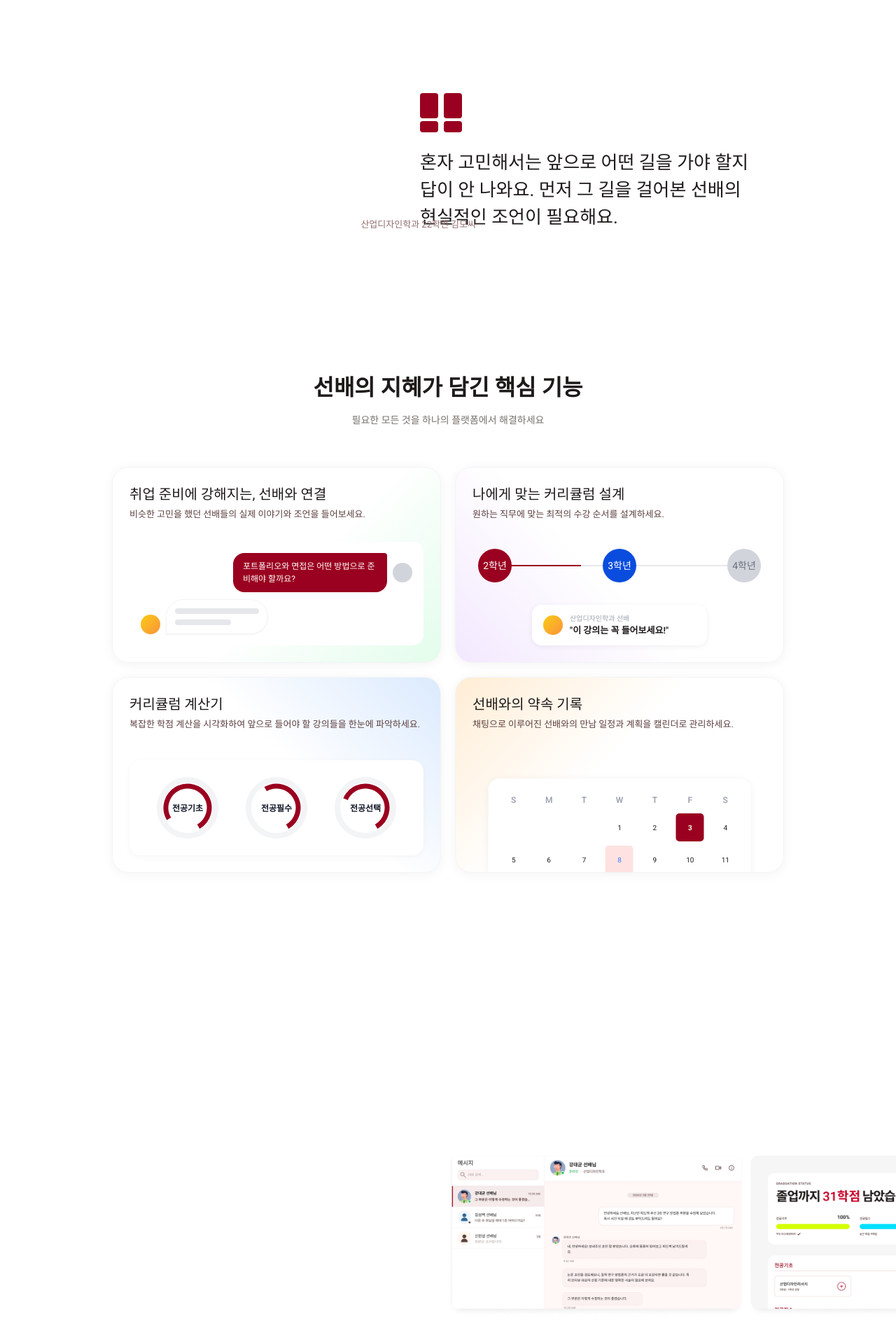
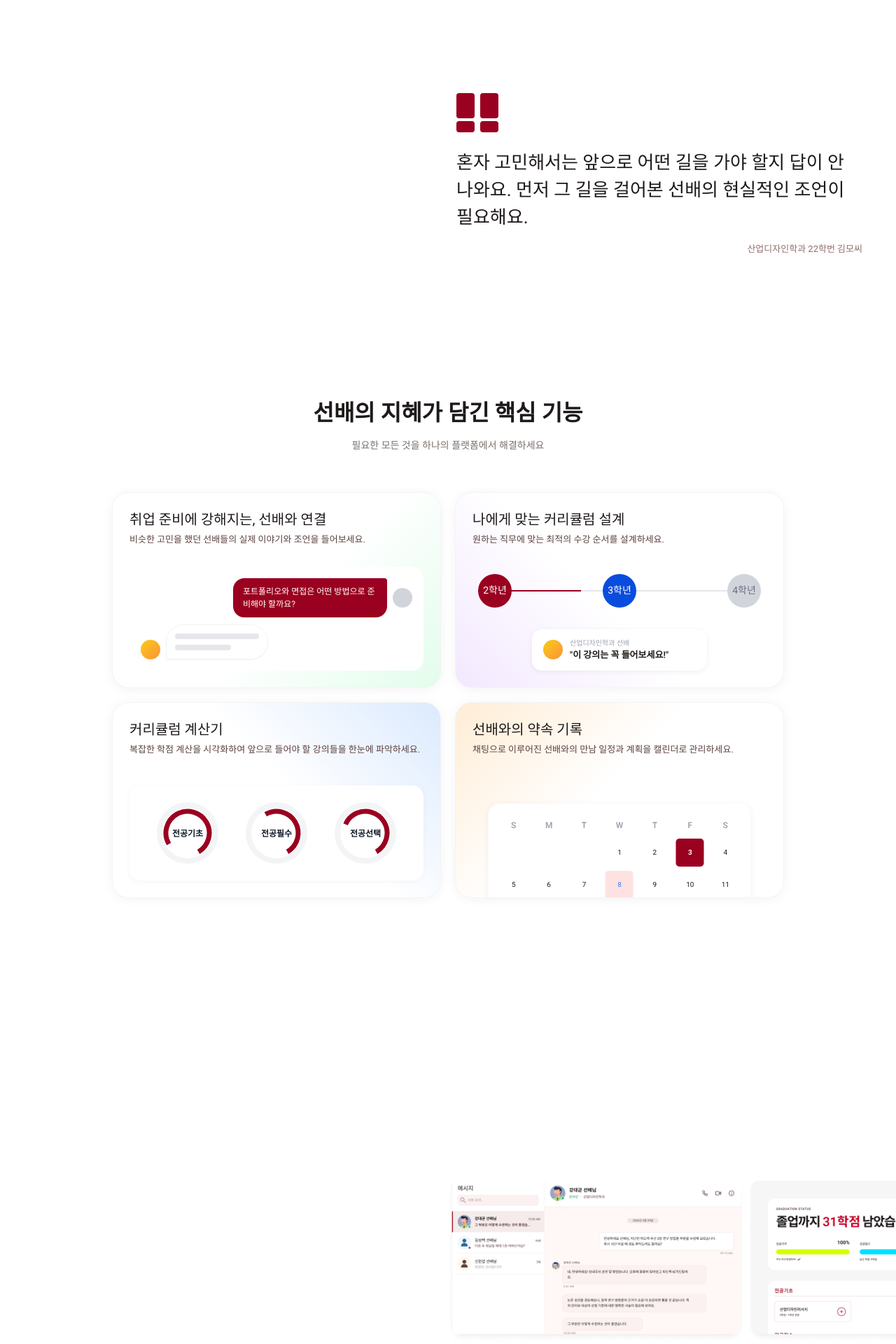
Before and after one commit to imtomyi/khunnect, a React (Vite) app in the folder frontend/: page / in a window 1280 px wide. Shown: the part 900-2820 px from the top of the page at 70% size. Built offline with nearby package versions, Linux system fonts and the light colour scheme; no server answers.

Commit message:
landing page

```diff
--- a/frontend/src/components/landing/QuoteSection.tsx
+++ b/frontend/src/components/landing/QuoteSection.tsx
@@ -7,21 +7,23 @@ interface QuoteSectionProps {
 
 export default function QuoteSection({ quote, author }: QuoteSectionProps) {
   return (
-    <section style={{ backgroundColor: "#FFFFFF", padding: "120px 200px 120px 600px", position: "relative" }}>
-      <div style={{ maxWidth: "640px", textAlign: "left" }}>
+    <section style={{ backgroundColor: "#FFFFFF", padding: "120px 48px" }}>
+      <div style={{ maxWidth: "1280px", margin: "0 auto", display: "flex", justifyContent: "flex-end" }}>
+        <div style={{ maxWidth: "580px" }}>
           <svg width="72" height="56" viewBox="0 0 72 56" fill="none" style={{ marginBottom: "24px" }}>
             <rect x="0" y="0" width="26" height="36" rx="4" fill={BRAND}/>
             <rect x="0" y="40" width="26" height="16" rx="4" fill={BRAND}/>
             <rect x="34" y="0" width="26" height="36" rx="4" fill={BRAND}/>
             <rect x="34" y="40" width="26" height="16" rx="4" fill={BRAND}/>
           </svg>
-        <p style={{ fontSize: "26px", fontWeight: 400, color: "#1F1A1A", lineHeight: 1.5, marginBottom: "0", fontFamily: "Roboto, sans-serif" }}>
+          <p style={{ fontSize: "26px", fontWeight: 400, color: "#1F1A1A", lineHeight: 1.5, margin: "0 0 16px", fontFamily: "Roboto, sans-serif" }}>
             {quote}
           </p>
-      </div>
-      <p style={{ position: "absolute", right: "600px", bottom: "120px", fontSize: "13px", color: "#916F6E", margin: 0 }}>
+          <p style={{ fontSize: "13px", color: "#916F6E", margin: 0, textAlign: "right" }}>
             {author}
           </p>
+        </div>
+      </div>
     </section>
   )
 }
--- a/frontend/src/components/landing/ScrollingFrame.tsx
+++ b/frontend/src/components/landing/ScrollingFrame.tsx
@@ -67,12 +67,12 @@ export default function ScrollingFrame() {
       <div style={{
         position: "sticky",
         top: 0,
+        width: "100%",
         height: "100vh",
         overflow: "hidden",
-        display: "flex",
-        alignItems: "center",
         backgroundColor: "#FFFFFF",
       }}>
+        {/* position: absolute → 레이아웃에 영향 없이 뷰포트 너비 유지 */}
         <img
           ref={imgRef}
           src="/onboarding_frame.png"
@@ -82,11 +82,13 @@ export default function ScrollingFrame() {
             updateTranslate()
           }}
           style={{
-            transform: `translateX(${translateX}px)`,
+            position: "absolute",
+            top: "50%",
+            left: 0,
+            transform: `translateX(${translateX}px) translateY(-50%)`,
             display: "block",
             maxHeight: "85vh",
             width: "auto",
-            flexShrink: 0,
             willChange: "transform",
           }}
         />
--- a/frontend/src/index.css
+++ b/frontend/src/index.css
@@ -35,7 +35,6 @@
 body {
   @apply font-sans antialiased;
   font-family: var(--font-roboto);
-  min-width: 1280px;
 }
 
 #root {
```
Lines whose indentation alone changed are shown as unchanged.
